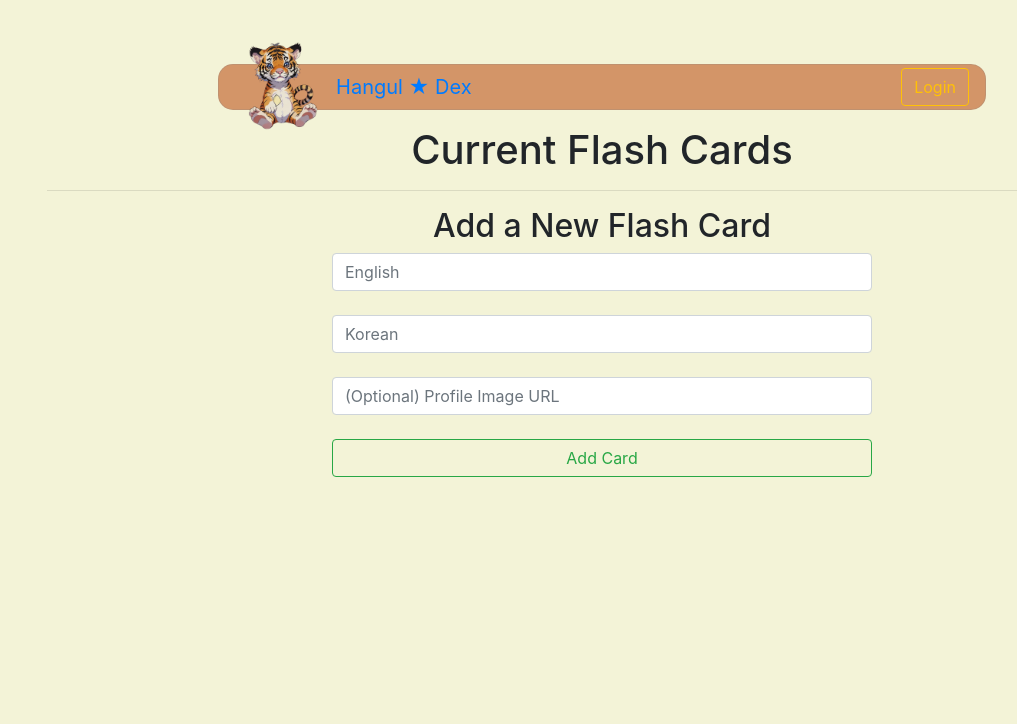
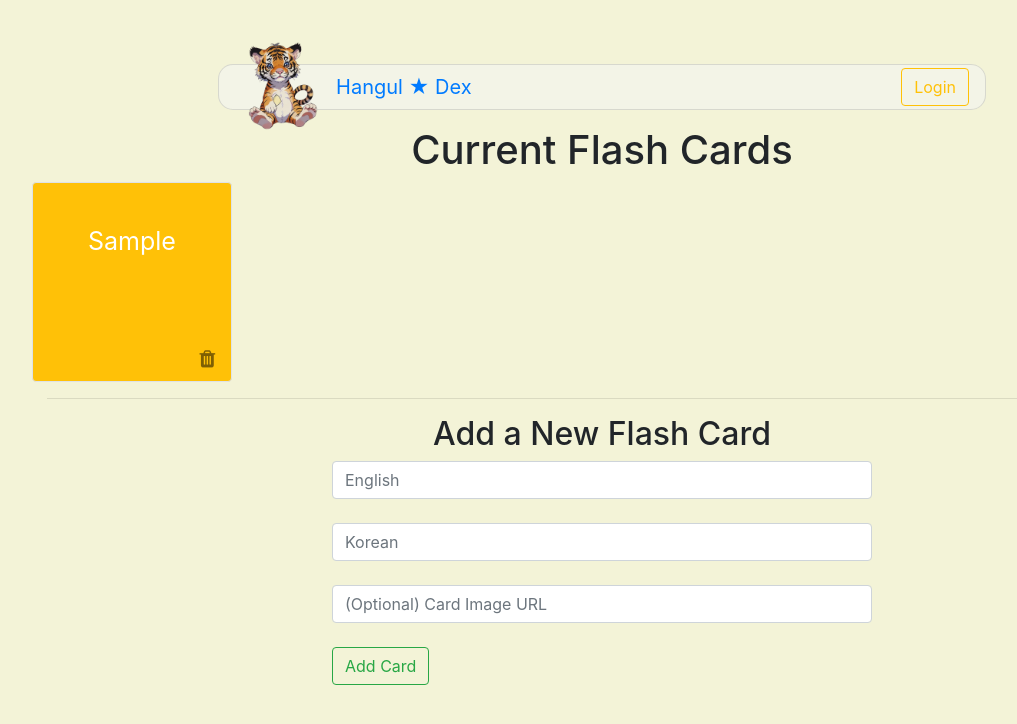
Before and after one commit to Centristy/capstone-one, a Flask app: page /decks/edit/1 in a window 1280 px wide. Shown: the top 724 px of the page, without its empty margins (38-1055 px from the left). Run offline with Flask 3, Linux system fonts and the light colour scheme; tables that the repository leaves empty hold one stand-in row (values such as "Sample post"); parts of the project's set-up code (start-up, migrations or seed data) failed here and were passed over; some libraries are stand-ins or nearby versions.

Commit message:
Coded all User flows

```diff
--- a/app.py
+++ b/app.py
@@ -6,7 +6,7 @@ from sqlalchemy.exc import IntegrityError
 from flask_bcrypt import Bcrypt
 
 from forms import UserAddForm, LoginForm, UserEditForm, DeckAddForm, CardAddForm
-from models import db, connect_db, User, Deck, bcrypt
+from models import db, connect_db, User, Deck, Card, bcrypt
 
 CURR_USER_KEY = "curr_user"
 
@@ -59,11 +59,11 @@ def homepage():
     """Show homepage:"""
 
     decks = (Deck.query.all())
+    form = DeckAddForm()
 
     if g.user:
 
         """Create a New Deck"""
-        form = DeckAddForm()
 
         id = g.user.id
 
@@ -85,7 +85,7 @@ def homepage():
 
     else:
 
-        return render_template('home-anon.html')
+        return render_template('home-anon.html', form=form)
 
 
 @app.route('/login', methods=["GET", "POST"])
@@ -105,6 +105,8 @@ def login():
         flash("Invalid credentials.", 'danger')
 
     return render_template('users/login.html', form=form)
+
+
 
 @app.route('/signup', methods=["GET", "POST"])
 def  signup():
@@ -136,6 +138,52 @@ def  signup():
         return render_template('users/signup.html', form=form)
 
 
+@app.route('/edit', methods=["GET", "POST"])
+def edit_profile():
+    """Update profile for current user."""
+
+    if not g.user:
+        flash("Access unauthorized.", "danger")
+        return redirect("/")
+
+    user = g.user
+    form = UserEditForm(obj=user)
+
+    if form.validate_on_submit():
+        if User.authenticate(user.username, form.password.data):
+            user.username = form.username.data
+            user.email = form.email.data
+            user.image_url = form.image_url.data or User.image_url.default.arg,
+            user.header_image_url = form.header_image_url.data or User.header_image_url.default.arg,
+
+            db.session.commit()
+            return redirect(f"/")
+
+        flash("Wrong password, please try again.", 'danger')
+
+    return render_template('users/edit.html', form=form, user_id=user.id)
+
+
+@app.route('/delete', methods=["GET", "POST"])
+def delete_user():
+    """Delete user."""
+
+    if not g.user:
+        flash("Access unauthorized.", "danger")
+        return redirect("/")
+
+
+    Card.query.filter(Card.user_id == g.user.id).delete()
+    Deck.query.filter(Deck.user_id == g.user.id).delete()
+
+
+
+    db.session.delete(g.user)
+    db.session.commit()
+
+    flash("Account Successfully Deleted", "success")
+
+    return redirect("/signup")
 
 ##############################################################################
 # Deck routes:
@@ -147,9 +195,58 @@ def edit_deck(deck_id):
     """Show a message."""
 
     form = CardAddForm()
+    deck = Deck.query.get_or_404(deck_id)
+    cards = (Card
+            .query
+            .filter(Card.deck_id == deck.id)
+            .all())
 
-    deck = Deck.query.get_or_404(deck_id)
-    return render_template('decks/editdeck.html', deck = deck, form = form)
+    if form.validate_on_submit():
+
+        card = Card.add(
+                english=form.english.data,
+                korean=form.korean.data,
+                image_url=form.image_url.data or Card.image_url.default.arg,
+                deck_id = deck_id,
+                user_id = g.user.id
+            )
+
+        db.session.add(card)
+
+        db.session.commit()
+
+        flash("Card Added", 'success')
+
+        return redirect(f'/decks/edit/{deck_id}')
+
+    else:
+
+        return render_template('decks/editdeck.html', deck=deck, form=form, cards=cards)
+
+@app.route('/decks/delete/<int:deck_id>', methods=["GET", "POST"])
+def delete_deck(deck_id):
+    """Show a message."""
+
+
+    Card.query.filter(Card.deck_id == deck_id).delete()
+    Deck.query.filter(Deck.id == deck_id).delete()
+
+    db.session.commit()
+
+    return redirect(f'/')
+
+@app.route('/decks/delete/card/<int:card_id>', methods=["GET", "POST"])
+def delete_card(card_id):
+    """Show a message."""
+
+
+    card = Card.query.get_or_404(card_id)
+    deck_id = card.deck_id
+    db.session.delete(card)
+    db.session.commit()
+
+    return redirect(f'/decks/edit/{deck_id}')
+
 
 
 
--- a/forms.py
+++ b/forms.py
@@ -19,7 +19,7 @@ class LoginForm(FlaskForm):
 
 class UserEditForm(FlaskForm):
     """Form for editing users."""
-
+    username = StringField('Username')
     email = StringField('E-mail', validators=[Email()])
     image_url = StringField('(Optional) Image URL')
     header_image_url = StringField('(Optional) Profile Image URL')
@@ -34,4 +34,4 @@ class CardAddForm(FlaskForm):
     """Form for adding a Card to a Deck."""
     english = StringField('English', validators=[DataRequired()])
     korean = StringField('Korean', validators=[DataRequired()])
-    image_url = StringField('(Optional) Profile Image URL')
+    image_url = StringField('(Optional) Card Image URL')
--- /dev/null
+++ b/static/action.js
@@ -0,0 +1,7 @@
+$(document).ready(function() {
+
+    $(".flashcards").click(function(){
+        $(this).children(".korean").toggle("slow", function(){})
+        })
+
+    });
--- a/static/stylesheets/style.css
+++ b/static/stylesheets/style.css
@@ -5,6 +5,16 @@ body {
 
 div {
     align-content: center;
+}
+
+.flashcards{
+  height: 200px;
+  width: 200px;
+  text-align:center;
+  padding-top:40px;
+  font-size: 25px;
+  color: white;
+  user-select: none;
 }
 
 .home-hero {
@@ -29,7 +39,7 @@ div {
 
 
   .navbar {
-    background-color: #d39568;
+    background-color: #f3f4e7;
     height: 46px;
     border: 1px solid rgba(133, 133, 133, 0.25);
     border-radius: 15px;
@@ -84,6 +94,18 @@ div {
     border-color:transparent;
 }
 
+#bttnimgleft{
+  float: left;
+  position: absolute;
+  font-size:20px;
+  left: 65%;
+  top: 80%;
+  max-width: 750px;
+  opacity: 0.5;
+  background-color: transparent;
+  border-color:transparent;
+}
+
 #bttnimg:hover{
   opacity: 1;
   border-color:gold;
--- a/templates/base.html
+++ b/templates/base.html
@@ -6,14 +6,11 @@
   <title>Hangul &#9733; Dex</title>
 
   <link rel="stylesheet" href="https://cdn.jsdelivr.net/npm/bootstrap@4.0.0/dist/css/bootstrap.min.css" integrity="sha384-Gn5384xqQ1aoWXA+058RXPxPg6fy4IWvTNh0E263XmFcJlSAwiGgFAW/dAiS6JXm" crossorigin="anonymous">
-  <script src="https://code.jquery.com/jquery-3.2.1.slim.min.js" integrity="sha384-KJ3o2DKtIkvYIK3UENzmM7KCkRr/rE9/Qpg6aAZGJwFDMVNA/GpGFF93hXpG5KkN" crossorigin="anonymous"></script>
+  <script src="https://code.jquery.com/jquery-3.7.1.js" integrity="sha256-eKhayi8LEQwp4NKxN+CfCh+3qOVUtJn3QNZ0TciWLP4=" crossorigin="anonymous"></script>
   <script src="https://cdn.jsdelivr.net/npm/popper.js@1.12.9/dist/umd/popper.min.js" integrity="sha384-ApNbgh9B+Y1QKtv3Rn7W3mgPxhU9K/ScQsAP7hUibX39j7fakFPskvXusvfa0b4Q" crossorigin="anonymous"></script>
-  <script src="https://cdn.jsdelivr.net/npm/bootstrap@4.0.0/dist/js/bootstrap.min.js" integrity="sha384-JZR6Spejh4U02d8jOt6vLEHfe/JQGiRRSQQxSfFWpi1MquVdAyjUar5+76PVCmYl" crossorigin="anonymous"></script>
-
-  <link href="//maxcdn.bootstrapcdn.com/font-awesome/4.1.0/css/font-awesome.min.css" rel="stylesheet">
+  <link rel="stylesheet" href="https://cdnjs.cloudflare.com/ajax/libs/font-awesome/4.7.0/css/font-awesome.min.css">
   <link rel="stylesheet" href="/static/stylesheets/style.css">
   <link rel="shortcut icon" href="/static/favicon.ico">
-
 
 </head>
 
@@ -36,28 +33,22 @@
             Login
         </button>
       </a>
+
       {% else %}
 
-      <button id="newdeck" class="btn btn-outline-warning" type="button" data-toggle="modal" data-target="#newDeckModal">
-        Create New Deck
-      </button>
-
-      &nbsp;
-      &nbsp;
+      &nbsp;&nbsp;
 
       <a href="/logout">
         <button class="btn btn-outline-warning" type="button">
             Logout
         </button>
       </a>
-      {% endif %}
-    </ul>
+
       <div class="modal fade" id="newDeckModal" tabindex="-1" role="dialog" aria-labelledby="exampleModalLabel" aria-hidden="true">
         <div class="modal-dialog modal-dialog-centered" role="document">
             <div class="modal-content">
                 <form method="POST" id="new_deck">
                     {{ form.hidden_tag() }}
-
                     {% for field in form if field.widget.input_type != 'hidden' %}
                     {% for error in field.errors %}
                         <span class="text-danger">{{ error }}</span>
@@ -70,6 +61,10 @@
             </div>
         </div>
     </div>
+
+      {% endif %}
+
+
   </div>
 </nav>
 
--- a/templates/decks/editdeck.html
+++ b/templates/decks/editdeck.html
@@ -1,10 +1,34 @@
 {% extends 'base.html' %}
 {% block content %}
 
-
 <h1 class="row justify-content-center"> Current Flash Cards</h1>
 
+<div class="row">
 
+    {% for card in cards %}
+
+
+    <div class="card user-card shadow border bg-warning flashcards">
+
+        <p class="english">{{ card.english }}</p>
+        <p class="korean" style="display: none;">{{ card.korean }}</p>
+
+        <a href="/decks/delete/card/{{card.id}}">
+
+            <button id = "bttnimg" type="button">
+                <i class="fa fa-trash" aria-hidden="true"></i>
+            </button>
+
+        </a>
+
+    </div>
+
+    &nbsp;&nbsp;&nbsp;&nbsp;&nbsp;
+
+
+    {% endfor %}
+
+</div>
 
 
 <hr>
@@ -26,10 +50,17 @@
             <br>
             {% endfor %}
 
+            <a href="/decks/edit/{{deck.id}}"><button class="btn btn-outline-success ">Add Card</button></a>
+
         </div>
-        <button class="btn btn-outline-success btn-block">Add Card</button>
         </form>
+        <br>
+        <br>
     </div>
 </div>
 
+<script src="../../static/action.js">
+
+</script>
+
 {% endblock %}
```
Also changed, not shown: data.sql (+8 -15 lines), models.py (+59 -0 lines), templates/home.html (+12 -2 lines), templates/users/edit.html (+12 -1 lines), static/images/default-card.jpg (added). Lines whose indentation alone changed are shown as unchanged.
